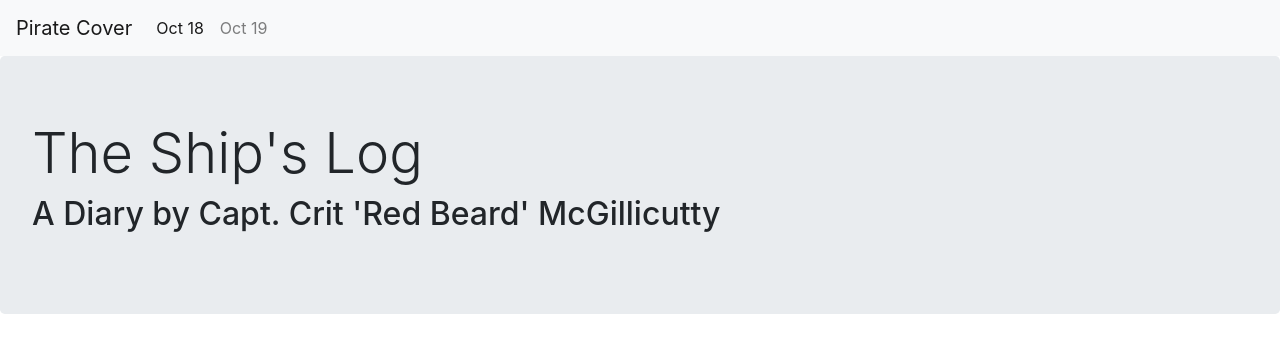
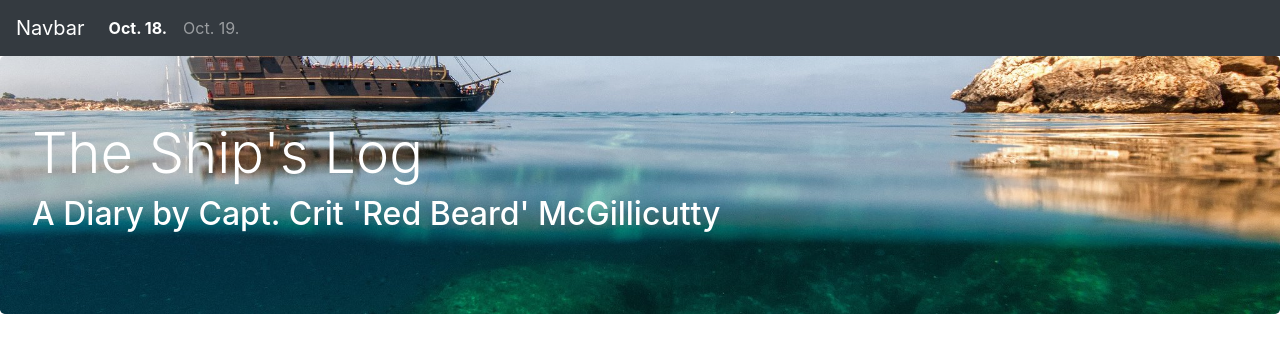
Before and after one commit to thaliacarrillo/thalia-bootstrap-practice, a website: page docs/index.html in a window 1280 px wide. Drawn offline with nearby package versions, Linux system fonts and the light colour scheme.

Commit message:
bootprac

```diff
--- a/docs/index.html
+++ b/docs/index.html
@@ -9,6 +9,21 @@
   </head>
 
   <body>
+      <div class="container">
+      </div>
+      <nav class="navbar navbar-expand-lg navbar-dark bg-dark">
+          <a class="navbar-brand" href="#">Navbar</a>
+          <button class="navbar-toggler" type="button" data-toggle="collapse" data-target="#navbarNavAltMarkup" aria-controls="navbarNavAltMarkup" aria-expanded="false" aria-label="Toggle navigation">
+            <span class="navbar-toggler-icon"></span>
+          </button>
+          <div class="collapse navbar-collapse" id="navbarNavAltMarkup">
+            <div class="navbar-nav">
+              <a class="nav-item nav-link active" href="#">Oct. 18. <span class="sr-only">(current)</span></a>
+              <a class="nav-item nav-link" href="#">Oct. 19.</a>
+            </div>
+          </div>
+        </nav>
+      </div>
     <!-- Content starts here -->
 
     <!-- Closing scripts here -->
@@ -16,27 +31,6 @@
     <script src="js/popper.min.js"></script>
     <script src="js/bootstrap.min.js"></script>
   </body>
-
-  <div class="container">
-
-  </div>
-
-  <nav class="navbar navbar-expand-lg navbar-light bg-light">
-    <a class="navbar-brand" href="#">Pirate Cover</a>
-    <button class="navbar-toggler" type="button" data-toggle="collapse" data-target="#navbarNav" aria-controls="navbarNav" aria-expanded="false" aria-label="Toggle navigation">
-      <span class="navbar-toggler-icon"></span>
-    </button>
-    <div class="collapse navbar-collapse" id="navbarNav">
-      <ul class="navbar-nav">
-        <li class="nav-item active">
-          <a class="nav-link" href="#">Oct 18 <span class="sr-only">(current)</span></a>
-        </li>
-        <li class="nav-item">
-          <a class="nav-link" href="#">Oct 19</a>
-        </li>
-      </ul>
-    </div>
-  </nav>
 
   <div class="jumbotron">
     <h1 class="display-4">The Ship's Log</h1>
--- a/src/scss/styles.scss
+++ b/src/scss/styles.scss
@@ -3,6 +3,24 @@
 // Bootstrap Sass Imports
 @import "../../node_modules/bootstrap/scss/bootstrap";
 
-body {
-    background-image: url("");
+a.nav-item:hover {
+    text-decoration: underline;
 }
+
+a.nav-item.active:link {
+    font-weight: bold;
+}
+
+.jumbotron {
+    background: url("../media/pirate-ship.jpg") no-repeat center;
+    background-size: cover;
+
+}
+
+.display-4 {
+    color: white;
+}
+
+.display-6 {
+    color: white;
+}
```
Also changed, not shown: docs/css/styles.css, docs/media/kraken01.jpg (added), docs/media/kraken02.jpg (added), docs/media/kraken03.jpg (added), docs/media/pirate-ship.jpg (added), docs/media/pirate.jpg (added).
